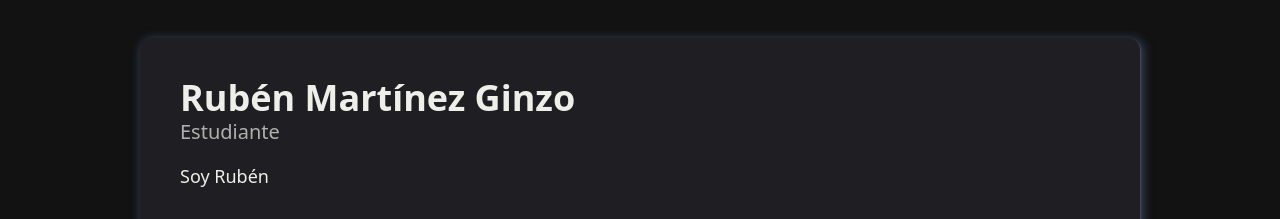
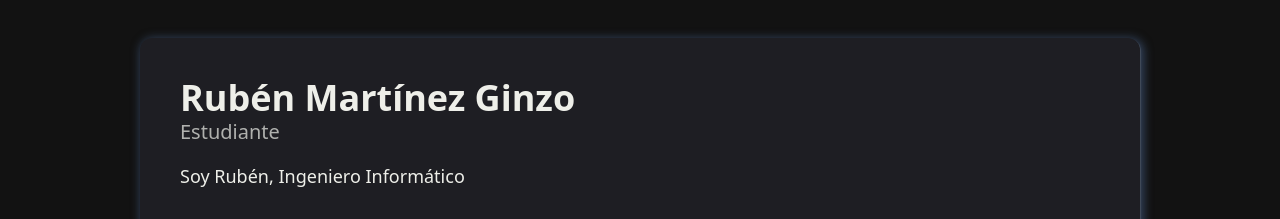
Before and after one commit to rubennmg/rubennmg.com, an Astro site in the folder apps/frontend/: page / in a window 1280 px wide. Shown: the part 117-336 px from the top of the page. Built offline with nearby package versions, Linux system fonts and the light colour scheme; Astro itself is replaced by a stand-in of ours.

```diff
--- a/apps/frontend/src/pages/index.astro
+++ b/apps/frontend/src/pages/index.astro
@@ -24,7 +24,9 @@ import Experience from "../components/Experience.astro";
                 <p class="text-xl text-df-text text-opacity-70 mb-4">
                     Estudiante
                 </p>
-                <p class="text-lg text-df-text">Soy Rubén</p>
+                <p class="text-lg text-df-text">
+                    Soy Rubén, Ingeniero Informático
+                </p>
                 <nav class="flex gap-4 mt-8 flex-wrap">
                     <SocialPill href="https://github.com/rubennmg">
                         <img class="w-6" src="github.svg" />
```
